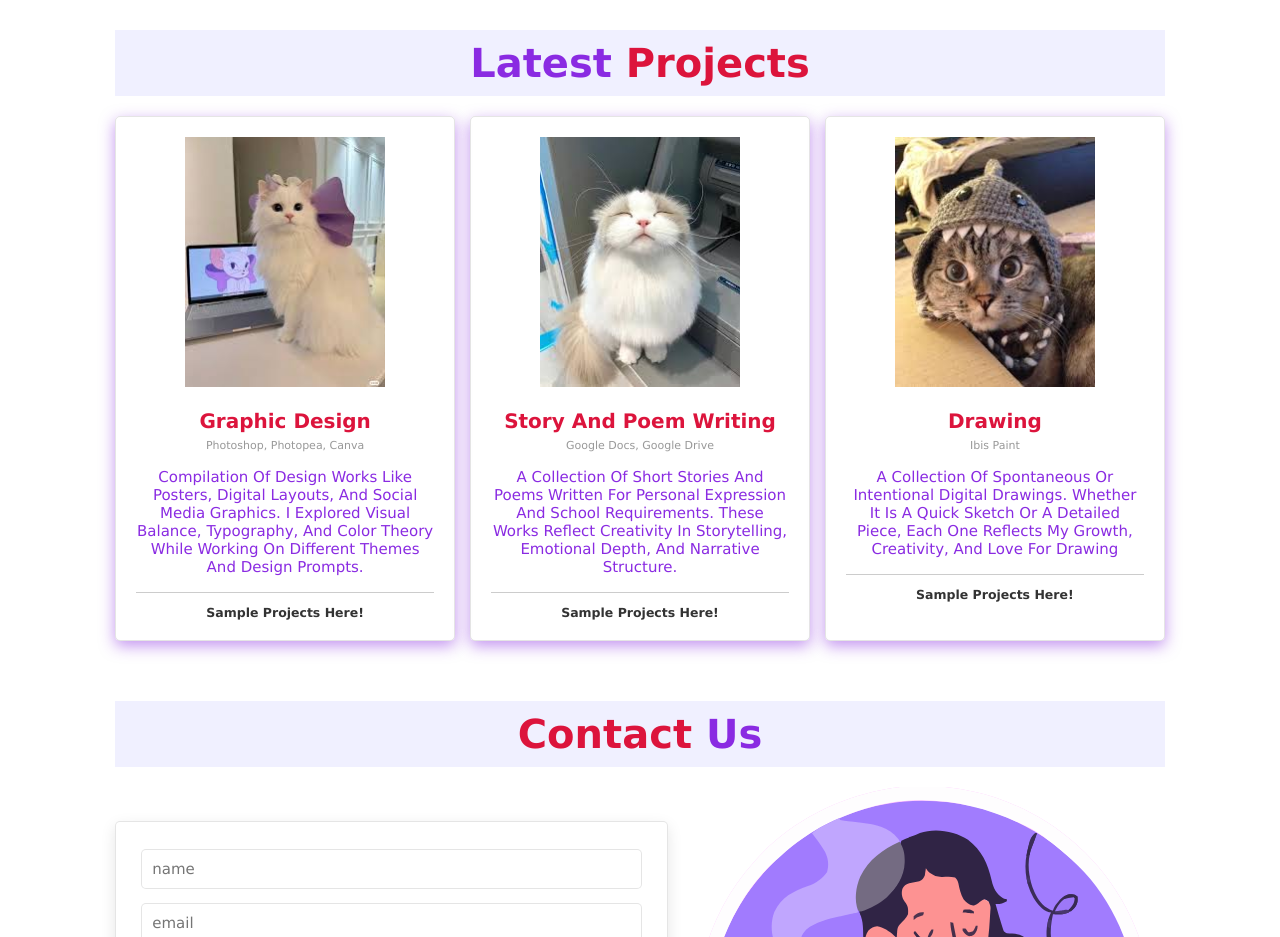
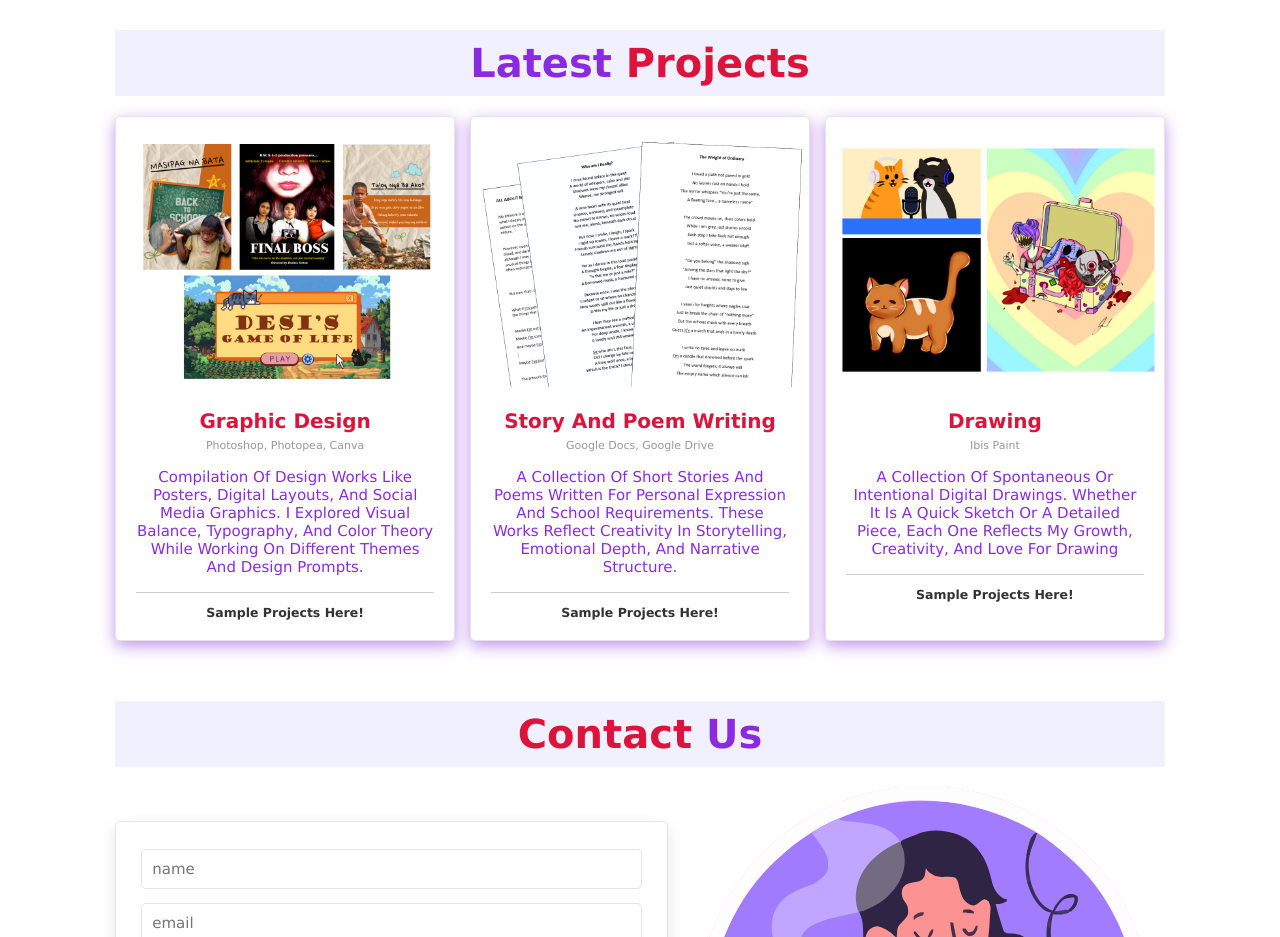
Before and after one commit to desayyyy/Teston, a plain HTML site: page index.html in a window 1280 px wide. Shown: the part 1280-2217 px from the top of the page. Drawn offline with Linux system fonts and the light colour scheme.

Commit message:
index.html

```diff
--- a/index.html
+++ b/index.html
@@ -90,7 +90,7 @@
 
             <div class="box">
                 <div class="image">
-                    <img src="prudyek1.jpg" alt="">
+                    <img src="graphic.png" alt="">
                     <div class="icons">
                         <a href="#" class="fa-solid fa-heart"></a>
                         <a href="#" class="cart-btn">commission now</a>
@@ -107,7 +107,7 @@
 
                <div class="box">
                 <div class="image">
-                    <img src="prudyek2.jpg" alt="">
+                    <img src="paper.png" alt="">
                     <div class="icons">
                         <a href="#" class="fa-solid fa-heart"></a>
                         <a href="#" class="cart-btn">commission now</a>
@@ -124,7 +124,7 @@
 
                <div class="box">
                 <div class="image">
-                    <img src="prudyek3.jpg" alt="">
+                    <img src="drawing.png" alt="">
                     <div class="icons">
                         <a href="#" class="fa-solid fa-heart"></a>
                         <a href="#" class="cart-btn">commission now</a>
```
